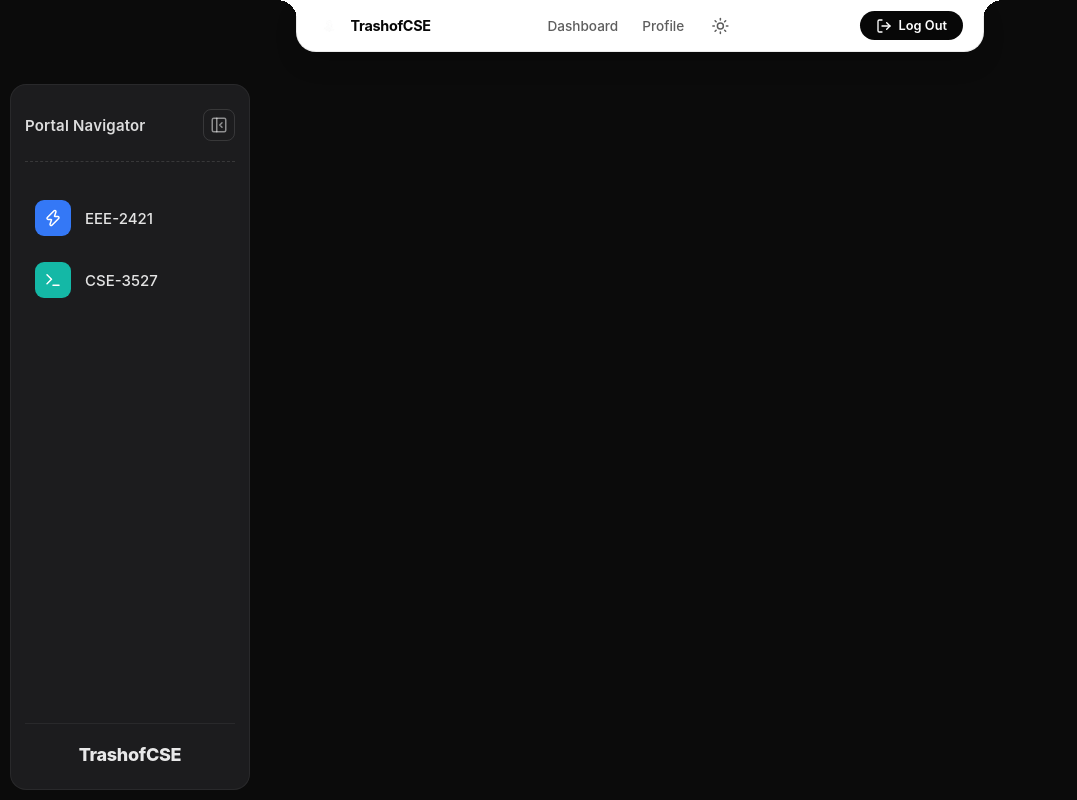
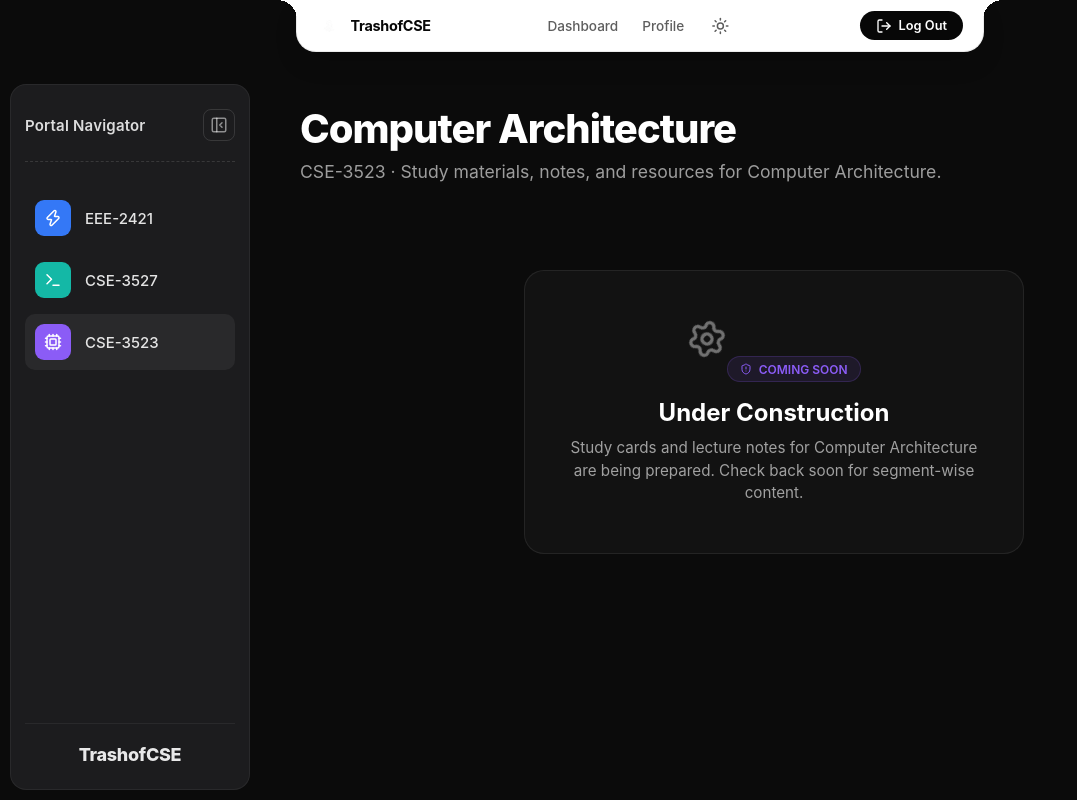
Before and after one commit to mongooseintown/TrashofCSE-Project, a React (Vite) app in the folder frontend/: page /computer-architecture in a window 1280 px wide. Shown: the whole page, without its empty margins (0-1077 px from the left). Built offline with nearby package versions, Linux system fonts and the light colour scheme; no server answers; sample sign-in values are in the browser's storage.

Commit message:
Add Computer Architecture (CSE-3523) course to sidebar and routes

```diff
--- a/frontend/src/App.jsx
+++ b/frontend/src/App.jsx
@@ -43,6 +43,7 @@ import EEESegment06 from './pages/EEESegment06';
 import EEEGroupA from './pages/EEEGroupA';
 import StepperMotorNote from './pages/StepperMotorNote';
 import Profile from './pages/Profile';
+import ComputerArchitecture from './pages/ComputerArchitecture';
 import Navbar from './components/Navbar';
 import Sidebar from './components/Sidebar';
 import AdminRoute from './components/AdminRoute';
@@ -81,6 +82,9 @@ function AppContent() {
           <Route path="/compilersegment-06/:topicId" element={<AdminRoute><TopicPage /></AdminRoute>} />
           <Route path="/compiler/segment-04" element={<AdminRoute><CompilerSegment04 /></AdminRoute>} />
           <Route path="/compiler/locked" element={<CompilerLocked />} />
+
+          {/* Computer Architecture Routes */}
+          <Route path="/computer-architecture" element={<PrivateRoute><ComputerArchitecture /></PrivateRoute>} />
 
           {/* EEE Routes */}
           <Route path="/eee" element={<PrivateRoute><EEE /></PrivateRoute>} />
--- a/frontend/src/components/Sidebar.jsx
+++ b/frontend/src/components/Sidebar.jsx
@@ -64,6 +64,12 @@ const Sidebar = () => {
       colorClass: 'icon-teal',
       requiresAdmin: true
     },
+    {
+      label: 'CSE-3523',
+      path: '/computer-architecture',
+      icon: <Cpu size={18} />,
+      colorClass: 'icon-purple'
+    },
   ];
 
   return (
--- /dev/null
+++ b/frontend/src/pages/ComputerArchitecture.jsx
@@ -0,0 +1,75 @@
+import React from 'react';
+import { useNavigate } from 'react-router-dom';
+import { ArrowLeft, Settings, ShieldAlert } from 'lucide-react';
+import './EEE.css';
+
+const ComputerArchitecture = () => {
+  const navigate = useNavigate();
+
+  return (
+    <div className="eee-container">
+      {/* Page Header */}
+      <div className="eee-header">
+        <h1>Computer Architecture</h1>
+        <p>CSE-3523 · Study materials, notes, and resources for Computer Architecture.</p>
+      </div>
+
+      {/* Under Construction Card */}
+      <div style={{
+        display: 'flex',
+        flexDirection: 'column',
+        alignItems: 'center',
+        justifyContent: 'center',
+        minHeight: '40vh',
+        gap: '1.2rem',
+        textAlign: 'center',
+        padding: '2rem',
+      }}>
+        <div style={{
+          background: 'rgba(255,255,255,0.03)',
+          border: '1px solid rgba(255,255,255,0.08)',
+          borderRadius: '20px',
+          padding: '3rem 2.5rem',
+          maxWidth: '500px',
+          width: '100%',
+        }}>
+          <Settings
+            size={40}
+            style={{
+              color: 'rgba(255,255,255,0.4)',
+              marginBottom: '1rem',
+              animation: 'spin 4s linear infinite'
+            }}
+          />
+          <style>{`@keyframes spin { from { transform: rotate(0deg); } to { transform: rotate(360deg); } }`}</style>
+
+          <div style={{
+            display: 'inline-flex',
+            alignItems: 'center',
+            gap: '0.4rem',
+            background: 'rgba(139,92,246,0.1)',
+            border: '1px solid rgba(139,92,246,0.2)',
+            borderRadius: '20px',
+            padding: '0.3rem 0.8rem',
+            fontSize: '0.75rem',
+            fontWeight: 600,
+            color: '#8b5cf6',
+            marginBottom: '1rem',
+          }}>
+            <ShieldAlert size={12} />
+            COMING SOON
+          </div>
+
+          <h2 style={{ fontSize: '1.5rem', fontWeight: 700, marginBottom: '0.6rem' }}>
+            Under Construction
+          </h2>
+          <p style={{ color: 'var(--text-secondary)', fontSize: '0.95rem', lineHeight: 1.5 }}>
+            Study cards and lecture notes for Computer Architecture are being prepared. Check back soon for segment-wise content.
+          </p>
+        </div>
+      </div>
+    </div>
+  );
+};
+
+export default ComputerArchitecture;
```
